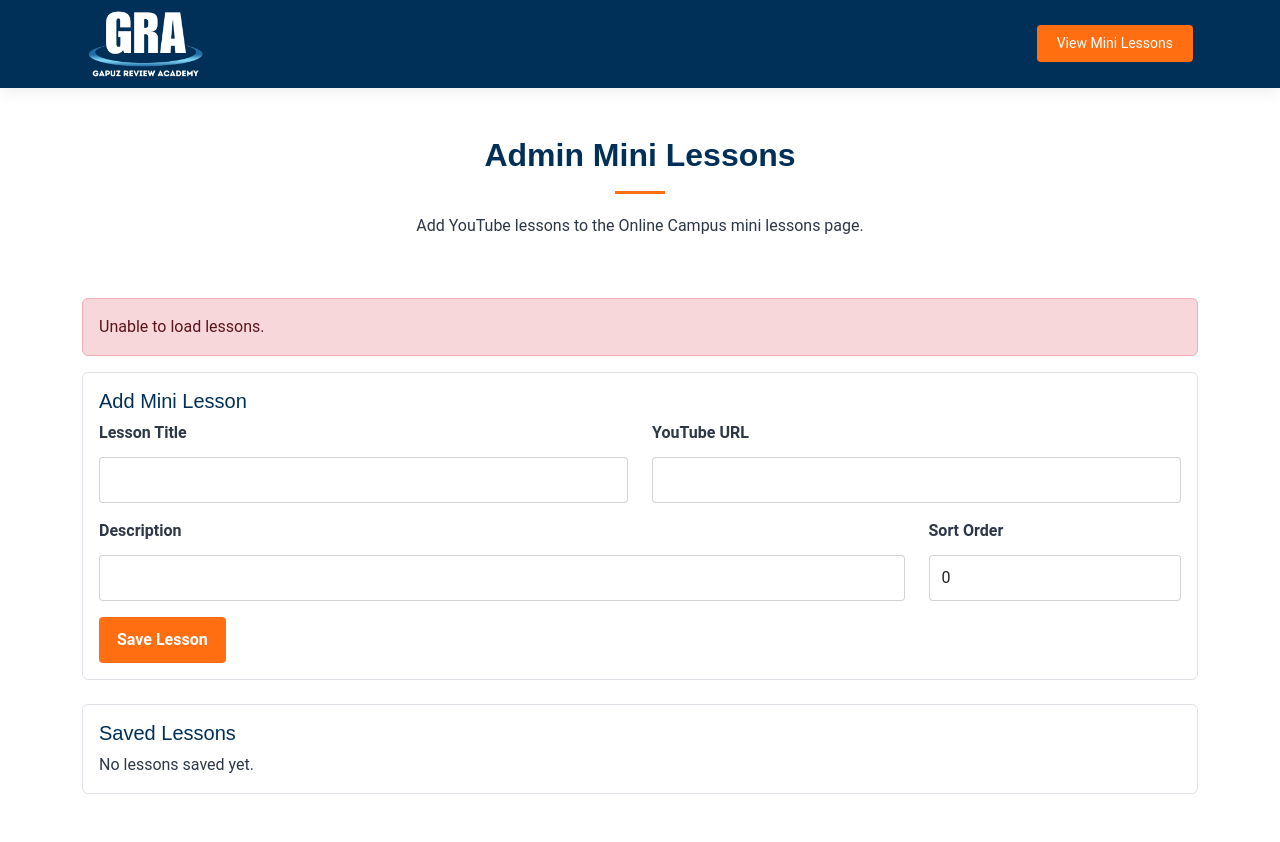
After one commit to boybilis/gra, a PHP site: page /admin-mini-lessons.php in a window 1280 px wide. The commit adds this page. Run offline with PHP 8.4, Linux system fonts and the light colour scheme; a stand-in replaces the project's code that opens the database connection.

Commit message:
Updated courses

```diff
--- /dev/null
+++ b/admin-mini-lessons.php
@@ -0,0 +1,149 @@
+<?php
+declare(strict_types=1);
+
+require_once __DIR__ . '/asset-version.php';
+require_once __DIR__ . '/mini-lessons-library.php';
+
+$feedback = '';
+$error = '';
+
+if ($_SERVER['REQUEST_METHOD'] === 'POST') {
+    $action = trim((string) ($_POST['action'] ?? ''));
+
+    try {
+        if ($action === 'add') {
+            $title = trim((string) ($_POST['title'] ?? ''));
+            $description = trim((string) ($_POST['description'] ?? ''));
+            $youtubeUrl = trim((string) ($_POST['youtube_url'] ?? ''));
+            $sortOrder = (int) ($_POST['sort_order'] ?? 0);
+
+            if ($title === '' || $youtubeUrl === '') {
+                throw new InvalidArgumentException('Title and YouTube URL are required.');
+            }
+
+            add_mini_lesson($title, $description, $youtubeUrl, $sortOrder);
+            $feedback = 'Mini lesson added successfully.';
+        } elseif ($action === 'delete') {
+            $id = (int) ($_POST['id'] ?? 0);
+            if ($id <= 0) {
+                throw new InvalidArgumentException('Invalid lesson ID.');
+            }
+            delete_mini_lesson($id);
+            $feedback = 'Mini lesson deleted.';
+        }
+    } catch (Throwable $exception) {
+        $error = $exception->getMessage();
+    }
+}
+
+$lessons = [];
+try {
+    $lessons = get_all_mini_lessons();
+} catch (Throwable $exception) {
+    $error = $error !== '' ? $error : 'Unable to load lessons.';
+}
+?>
+<!DOCTYPE html>
+<html lang="en">
+<head>
+  <meta charset="utf-8">
+  <meta content="width=device-width, initial-scale=1.0" name="viewport">
+  <title>Admin Mini Lessons | Gapuz Review Academy</title>
+  <link href="assets/img/gra/gra-logo.png" rel="icon">
+  <link href="assets/vendor/bootstrap/css/bootstrap.min.css" rel="stylesheet">
+  <link href="<?php echo versioned_asset('assets/css/main.css'); ?>" rel="stylesheet">
+  <link href="<?php echo versioned_asset('assets/css/gra-content.css'); ?>" rel="stylesheet">
+</head>
+<body class="index-page gra-page">
+  <header id="header" class="header sticky-top">
+    <div class="branding d-flex align-items-center">
+      <div class="container position-relative d-flex align-items-center justify-content-end">
+        <a href="index.php" class="logo d-flex align-items-center me-auto">
+          <img src="assets/img/gra/gra-logo.png" alt="Gapuz Review Academy logo">
+        </a>
+        <a class="cta-btn" href="mini-lessons.php">View Mini Lessons</a>
+      </div>
+    </div>
+  </header>
+
+  <main class="container py-5">
+    <div class="section-title">
+      <h2>Admin Mini Lessons</h2>
+      <p>Add YouTube lessons to the Online Campus mini lessons page.</p>
+    </div>
+
+    <?php if ($feedback !== ''): ?>
+      <div class="alert alert-success"><?php echo htmlspecialchars($feedback, ENT_QUOTES, 'UTF-8'); ?></div>
+    <?php endif; ?>
+    <?php if ($error !== ''): ?>
+      <div class="alert alert-danger"><?php echo htmlspecialchars($error, ENT_QUOTES, 'UTF-8'); ?></div>
+    <?php endif; ?>
+
+    <section class="mb-4 p-3 border rounded bg-white">
+      <h3 class="h5">Add Mini Lesson</h3>
+      <form method="post" action="admin-mini-lessons.php">
+        <input type="hidden" name="action" value="add">
+        <div class="row">
+          <div class="col-md-6 mb-3">
+            <label for="title" class="form-label">Lesson Title</label>
+            <input id="title" name="title" type="text" class="form-control" required>
+          </div>
+          <div class="col-md-6 mb-3">
+            <label for="youtube_url" class="form-label">YouTube URL</label>
+            <input id="youtube_url" name="youtube_url" type="url" class="form-control" required>
+          </div>
+        </div>
+        <div class="row">
+          <div class="col-md-9 mb-3">
+            <label for="description" class="form-label">Description</label>
+            <input id="description" name="description" type="text" class="form-control">
+          </div>
+          <div class="col-md-3 mb-3">
+            <label for="sort_order" class="form-label">Sort Order</label>
+            <input id="sort_order" name="sort_order" type="number" class="form-control" value="0">
+          </div>
+        </div>
+        <button type="submit" class="btn btn-primary">Save Lesson</button>
+      </form>
+    </section>
+
+    <section class="p-3 border rounded bg-white">
+      <h3 class="h5">Saved Lessons</h3>
+      <?php if (count($lessons) === 0): ?>
+        <p class="mb-0">No lessons saved yet.</p>
+      <?php else: ?>
+        <div class="table-responsive">
+          <table class="table align-middle">
+            <thead>
+              <tr>
+                <th>ID</th>
+                <th>Title</th>
+                <th>YouTube URL</th>
+                <th>Sort</th>
+                <th>Action</th>
+              </tr>
+            </thead>
+            <tbody>
+              <?php foreach ($lessons as $lesson): ?>
+              <tr>
+                <td><?php echo (int) $lesson['id']; ?></td>
+                <td><?php echo htmlspecialchars($lesson['title'], ENT_QUOTES, 'UTF-8'); ?></td>
+                <td><a href="<?php echo htmlspecialchars($lesson['youtube_url'], ENT_QUOTES, 'UTF-8'); ?>" target="_blank" rel="noopener"><?php echo htmlspecialchars($lesson['youtube_url'], ENT_QUOTES, 'UTF-8'); ?></a></td>
+                <td><?php echo (int) $lesson['sort_order']; ?></td>
+                <td>
+                  <form method="post" action="admin-mini-lessons.php" onsubmit="return confirm('Delete this lesson?');">
+                    <input type="hidden" name="action" value="delete">
+                    <input type="hidden" name="id" value="<?php echo (int) $lesson['id']; ?>">
+                    <button type="submit" class="btn btn-sm btn-outline-danger">Delete</button>
+                  </form>
+                </td>
+              </tr>
+              <?php endforeach; ?>
+            </tbody>
+          </table>
+        </div>
+      <?php endif; ?>
+    </section>
+  </main>
+</body>
+</html>
--- /dev/null
+++ b/mini-lessons-library.php
@@ -0,0 +1,100 @@
+<?php
+declare(strict_types=1);
+
+require_once __DIR__ . DIRECTORY_SEPARATOR . 'database.php';
+
+function ensure_mini_lessons_table(PDO $database): void
+{
+    $database->exec(
+        'CREATE TABLE IF NOT EXISTS mini_lessons (
+            id INT UNSIGNED NOT NULL AUTO_INCREMENT,
+            title VARCHAR(200) NOT NULL,
+            description TEXT DEFAULT NULL,
+            youtube_url VARCHAR(500) NOT NULL,
+            youtube_video_id VARCHAR(32) NOT NULL,
+            sort_order INT NOT NULL DEFAULT 0,
+            is_active TINYINT(1) NOT NULL DEFAULT 1,
+            created_at TIMESTAMP NOT NULL DEFAULT CURRENT_TIMESTAMP,
+            updated_at TIMESTAMP NOT NULL DEFAULT CURRENT_TIMESTAMP ON UPDATE CURRENT_TIMESTAMP,
+            PRIMARY KEY (id),
+            INDEX idx_mini_lessons_active_sort (is_active, sort_order, id)
+        ) ENGINE=InnoDB DEFAULT CHARSET=utf8mb4 COLLATE=utf8mb4_unicode_ci'
+    );
+}
+
+function extract_youtube_video_id(string $url): ?string
+{
+    $url = trim($url);
+    if ($url === '') {
+        return null;
+    }
+
+    $pattern = '#(?:youtube\.com/(?:watch\?v=|embed/|shorts/)|youtu\.be/)([A-Za-z0-9_-]{11})#i';
+    if (preg_match($pattern, $url, $matches) === 1) {
+        return $matches[1];
+    }
+
+    return null;
+}
+
+function get_active_mini_lessons(): array
+{
+    $database = get_database();
+    ensure_mini_lessons_table($database);
+
+    $statement = $database->query(
+        'SELECT id, title, description, youtube_url, youtube_video_id
+         FROM mini_lessons
+         WHERE is_active = 1
+         ORDER BY sort_order ASC, id ASC'
+    );
+
+    return $statement->fetchAll();
+}
+
+function get_all_mini_lessons(): array
+{
+    $database = get_database();
+    ensure_mini_lessons_table($database);
+
+    $statement = $database->query(
+        'SELECT id, title, description, youtube_url, youtube_video_id, sort_order, is_active, created_at
+         FROM mini_lessons
+         ORDER BY sort_order ASC, id ASC'
+    );
+
+    return $statement->fetchAll();
+}
+
+function add_mini_lesson(string $title, string $description, string $youtubeUrl, int $sortOrder = 0): void
+{
+    $database = get_database();
+    ensure_mini_lessons_table($database);
+
+    $videoId = extract_youtube_video_id($youtubeUrl);
+    if ($videoId === null) {
+        throw new InvalidArgumentException('Invalid YouTube URL.');
+    }
+
+    $statement = $database->prepare(
+        'INSERT INTO mini_lessons (title, description, youtube_url, youtube_video_id, sort_order, is_active)
+         VALUES (:title, :description, :youtube_url, :youtube_video_id, :sort_order, 1)'
+    );
+
+    $statement->execute([
+        ':title' => trim($title),
+        ':description' => trim($description) !== '' ? trim($description) : null,
+        ':youtube_url' => trim($youtubeUrl),
+        ':youtube_video_id' => $videoId,
+        ':sort_order' => $sortOrder,
+    ]);
+}
+
+function delete_mini_lesson(int $id): void
+{
+    $database = get_database();
+    ensure_mini_lessons_table($database);
+
+    $statement = $database->prepare('DELETE FROM mini_lessons WHERE id = :id LIMIT 1');
+    $statement->execute([':id' => $id]);
+}
```
Also changed, not shown: database.sql (+14 -0 lines), downloadable-notes.php (+10 -0 lines), mini-lessons.php (+31 -18 lines), orientation-webinar.php (+10 -0 lines), practice-quizzes.php (+10 -0 lines).
